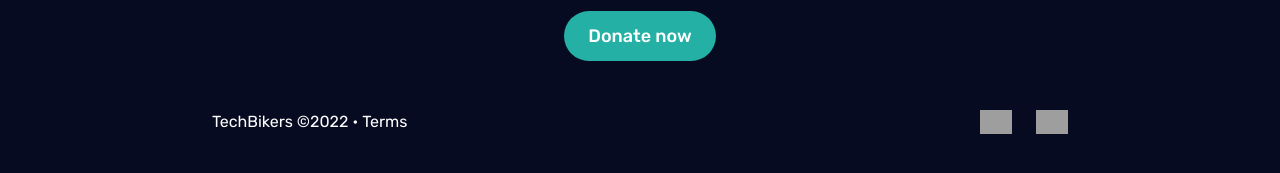
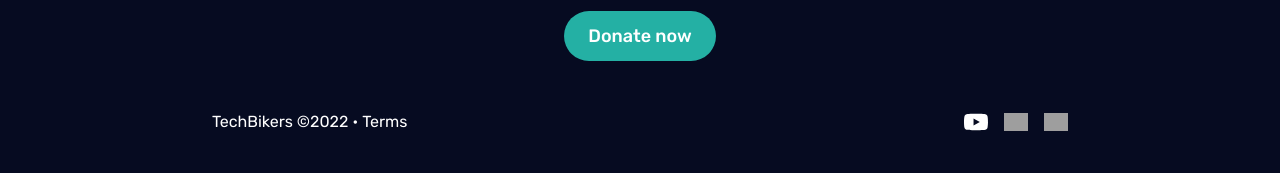
Before and after one commit to matthewcobb/techbikers, a Jekyll site: the page built from posts.html, in a window 1280 px wide. Shown: the part 458-631 px from the top of the page. Built offline with Jekyll 4.4.1, drawn with Linux system fonts in a browser that asks for light colours; grey boxes are pictures that could not be loaded.

Commit message:
Add youtube social link to footer

```diff
--- a/_includes/footer.html
+++ b/_includes/footer.html
@@ -20,15 +20,20 @@
           • <a href="{{site.baseurl}}{{item.url}}">{{item.title}}</a>
         {% endfor %}
       </div>
-      <div class="cell-shrink grid no-response gutter-xs-lg">
+      <div class="cell-shrink grid no-response gutter-xs-md">
+        <div class="cell">
+          <a href=" https://www.youtube.com/@techbikers" target="_blank">
+            <image src="{{ site.baseurl }}/images/youtube.svg" width="24"/>
+          </a>
+        </div>
         <div class="cell">
           <a href="https://twitter.com/techbikers/" target="_blank">
-            <image src="{{ site.baseurl }}/images/twitter-white.svg" width="32"/>
+            <image src="{{ site.baseurl }}/images/twitter-white.svg" width="24"/>
           </a>
         </div>
         <div class="cell">
           <a href="https://www.instagram.com/techbikersgo/" target="_blank">
-            <image src="{{ site.baseurl }}/images/instagram-white.svg" width="32"/>
+            <image src="{{ site.baseurl }}/images/instagram-white.svg" width="24"/>
           </a>
         </div>
       </div>
```
Also changed, not shown: images/youtube.svg (added).
